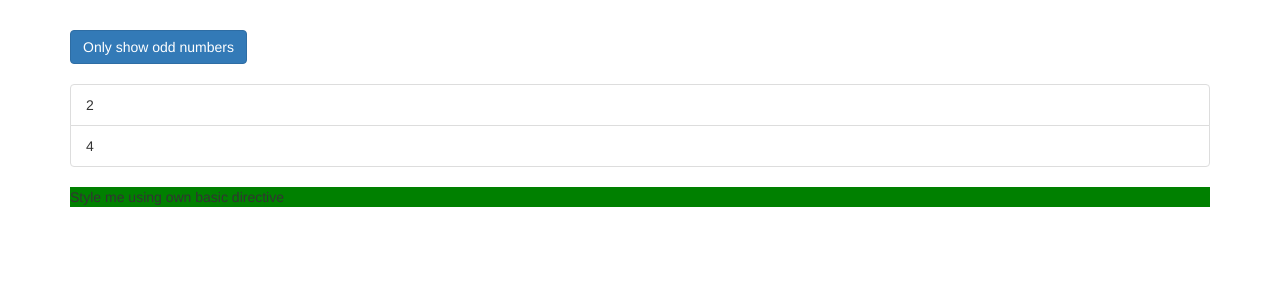
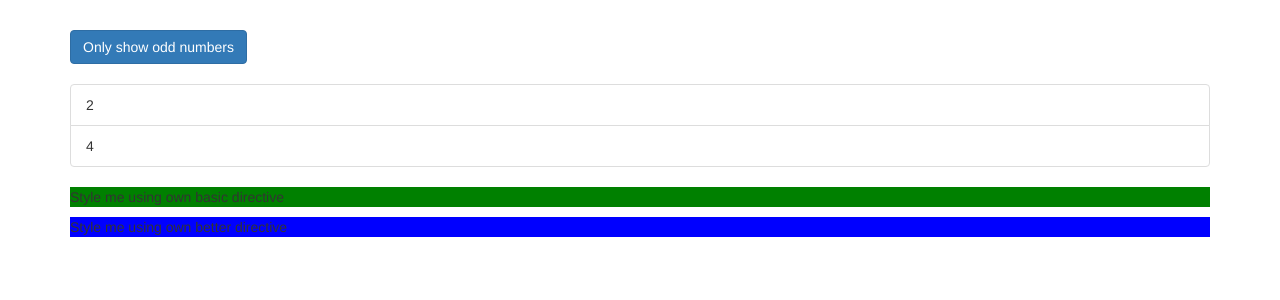
Before and after one commit to AndrewPalchykovsky/a-directives, an Angular app: page / in a window 1280 px wide. Shown: the top 300 px of the page. Built offline with nearby package versions, Linux system fonts and the light colour scheme.

Commit message:
added better Redender2 directive

```diff
--- a/src/app/app.component.html
+++ b/src/app/app.component.html
@@ -22,6 +22,7 @@
         <p>Only odd</p>
       </ng-template>
       <p appBasicHighlight>Style me using own basic directive</p>
+      <p appBetterHighlight>Style me using own better directive</p>
     </div>
   </div>
 </div>
--- a/src/app/app.module.ts
+++ b/src/app/app.module.ts
@@ -5,11 +5,13 @@
 
 import { AppComponent } from './app.component';
 import { BasicHighlightDirective } from './basic-highlight.directive';
+import { BetterHighlightDirective } from './better-highlight.directive';
 
 @NgModule({
   declarations: [
     AppComponent,
-    BasicHighlightDirective
+    BasicHighlightDirective,
+    BetterHighlightDirective
   ],
   imports: [
     BrowserModule,
--- /dev/null
+++ b/src/app/better-highlight.directive.ts
@@ -0,0 +1,14 @@
+import { Directive, Renderer2, OnInit, ElementRef } from '@angular/core';
+
+@Directive({
+  selector: '[appBetterHighlight]'
+})
+export class BetterHighlightDirective implements OnInit {
+
+  constructor(private renderer: Renderer2, private elRef: ElementRef) { }
+
+  ngOnInit() {
+    this.renderer.setStyle(this.elRef.nativeElement, 'background-color', 'blue');
+  }
+
+}
```
